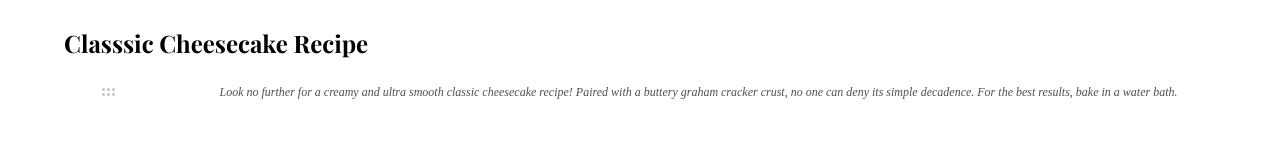
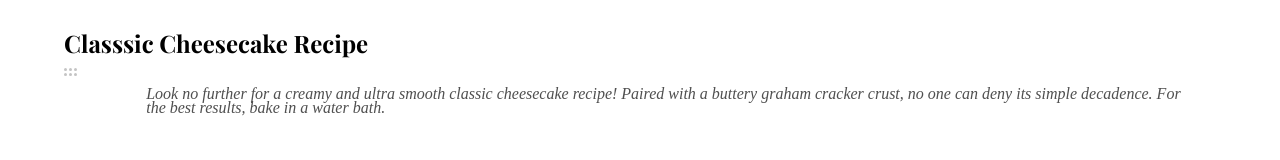
Before and after one commit to jimmy-bustillo/recipe-page, a plain HTML site: page index.html in a window 1280 px wide. Drawn offline with nearby package versions, Linux system fonts and the light colour scheme.

Commit message:
fix: Arregla la posciones del icon y ionformación del header

```diff
--- a/css/style.css
+++ b/css/style.css
@@ -35,7 +35,7 @@ h1 {
   font-weight: bold;
 }
 h2 {
-  font-size: 18rem;
+  font-size: 2rem;
 }
 [class$="__contenedor"] {
   max-width: 120rem;
@@ -48,20 +48,21 @@ h2 {
 }
 
 .header__flex {
-  margin-top: 1.5rem;
+  margin-top: 1rem;
   display: flex;
   justify-content: space-around;
   align-items: center;
-  gap: 1rem;
 }
 
 .header__icon {
-  width: 3rem;
+  padding-bottom: 5.8rem;
+  width: 10rem;
 }
 
 .header__info {
-  font-size: 1.2rem;
+  font-size: 1.6rem;
   font-style: italic;
+  padding: 0 2rem 0 0;
   color: var(--gris2);
   line-height: 1.4rem;
 }
```
